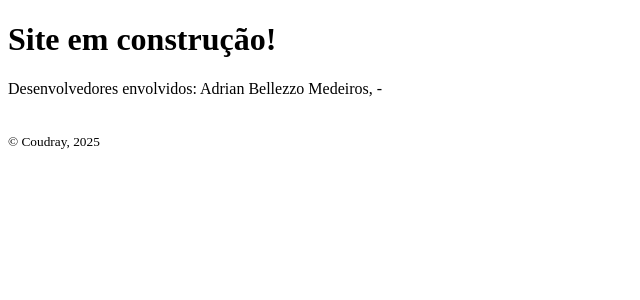
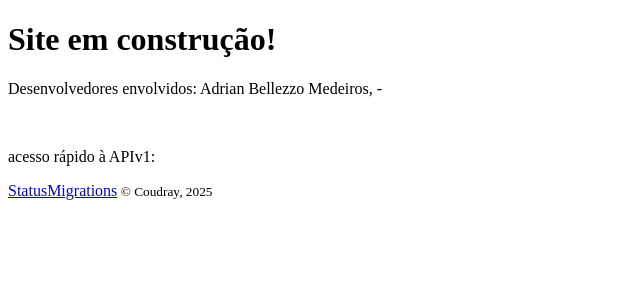
Before and after one commit to Adrian-1046/clone-tabnews, a Next.js app: page / in a window 1280 px wide. Shown: the top 300 px of the page, without its empty margins (0-640 px from the left). Built offline with nearby package versions, Linux system fonts and the light colour scheme.

Commit message:
feat(pages-index.js): add links to API pages to homepage

```diff
--- a/pages/index.js
+++ b/pages/index.js
@@ -4,6 +4,9 @@ function Home() {
       <h1>Site em construção!</h1>
       <p>Desenvolvedores envolvidos: Adrian Bellezzo Medeiros, -</p>
       <br></br>
+      <p> acesso rápido à APIv1: </p>
+      <a href="https://coudray.com.br/api/v1/status">Status</a>
+      <a href="https://coudray.com.br/api/v1/migrations">Migrations</a>
       <small> &copy; Coudray, 2025</small>
     </containter>
   );
```
